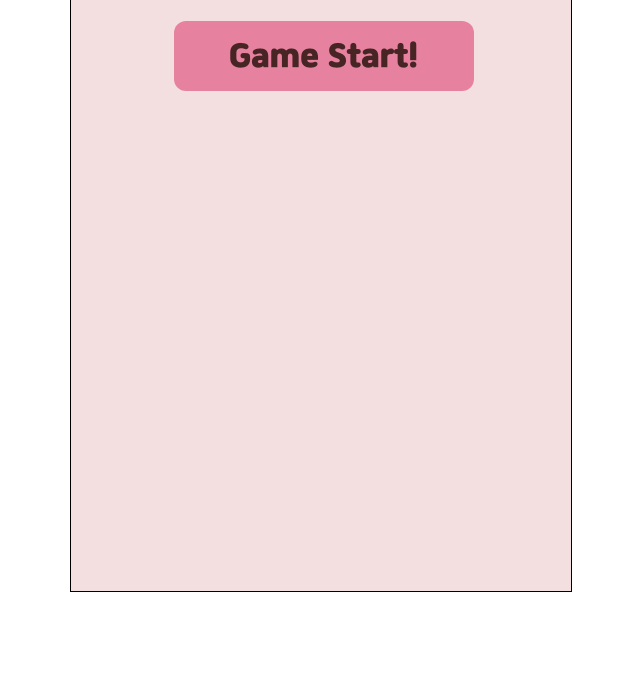
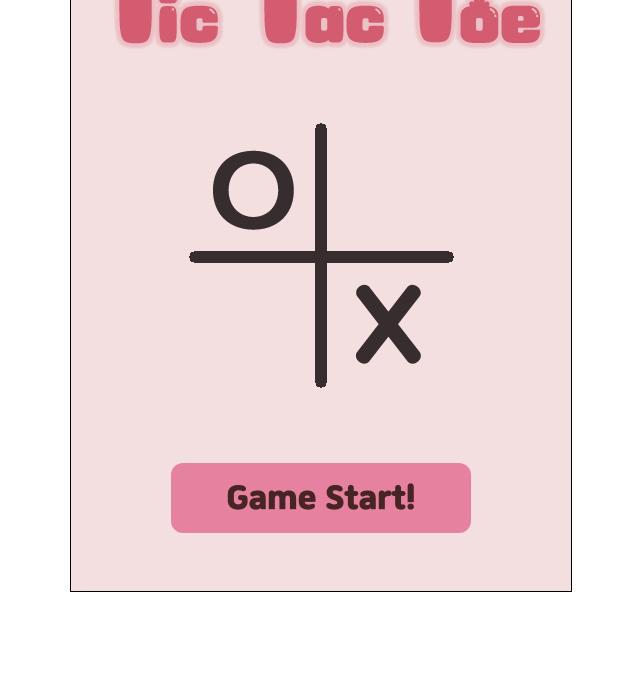
Before and after one commit to ujin302/TickTackToe, a plain HTML site: page v_if_성공!/index.html in a window 1280 px wide. Shown: the part 118-800 px from the top of the page, without its empty margins (320-960 px from the left). Drawn offline with nearby package versions, Linux system fonts and the light colour scheme.

Commit message:
이미지

```diff
--- a/v_if_성공!/index.html
+++ b/v_if_성공!/index.html
@@ -20,7 +20,7 @@
             <div id ="title" v-if="show">
                 <!-- <h1>Tic Tac Toe</h1> -->
                 <!-- <div v-else>No</div> -->
-                <img src="./IMG/TTT.png" alt="" id ="title_IMG">
+                <img src="./IMG/2TTT.png" alt="" id ="title_IMG">
                 <!-- <img src="./IMG/TTT2.png" alt="" id ="title_IMG" > -->
                 <button id="startBtn" @click="Start_Show"> Game Start!</button>
             </div>
```
